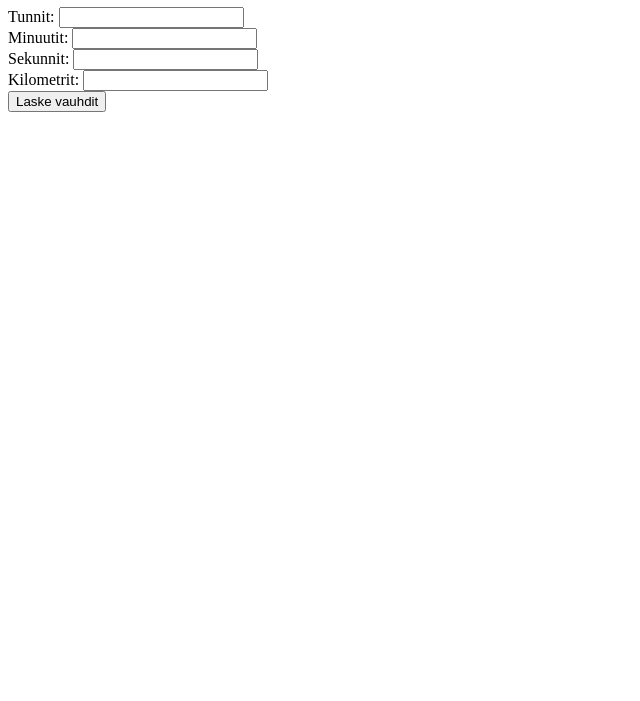
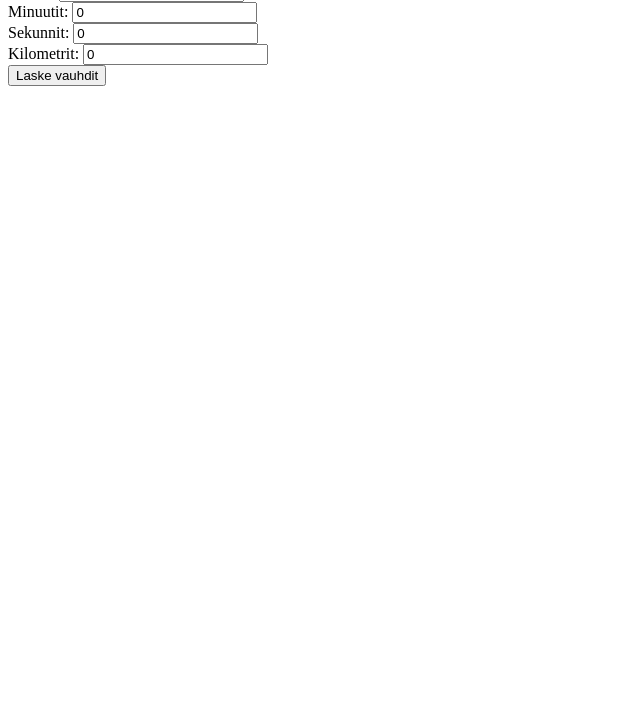
Before and after one commit to hulk-konen/TTC2080, a plain HTML site: page harj2/h2t6.html in a window 1280 px wide. Shown: the part 99-800 px from the top of the page, without its empty margins (0-640 px from the left). Drawn offline with Linux system fonts and the light colour scheme.

Commit message:
harj 2 pieni fiksi

```diff
--- a/harj2/h2t6.html
+++ b/harj2/h2t6.html
@@ -1,4 +1,3 @@
-fiksaa oletusarvot
 <!--
 Toteuta JavaScriptillä oheisen kuvan mukainen
 vauhtilaskin. Ohjelma laskee syötettyjen arvojen
@@ -58,7 +57,7 @@ Tehtävä palautetaan osoittamalla URL toimivaan ohjelmaan
 <script>
 
 class Vauhtilaskin {
-    constructor(h = 0, min = 0, sec, km){
+    constructor(h, min, sec, km){
     this.h = h;
     this.min = min;
     this.sec = sec;
@@ -118,10 +117,10 @@ function laskuri(t, m, s, k) {
 <body>
     <h1>Vauhtilaskin</h1>
     <form id="f">
-        Tunnit: <input type=text id="h"><br>
-        Minuutit: <input type=text id="min"><br>
-        Sekunnit: <input type=text id="sec"><br>
-        Kilometrit: <input type=text id="km"><br>
+        Tunnit: <input type=text id="h" value="0"><br>
+        Minuutit: <input type=text id="min"value="0" ><br>
+        Sekunnit: <input type=text id="sec" value="0"><br>
+        Kilometrit: <input type=text id="km" value="0"><br>
         <button type="button" onclick="laskuri(f.h.value, f.min.value, f.sec.value, f.km.value)">Laske vauhdit</button>
      </form>
 
--- a/harj5/h5t2-moduuli.js
+++ b/harj5/h5t2-moduuli.js
@@ -1,4 +1,4 @@
-const moduuli = require('./user')
+const moduuli = require('./user.js')
 
 
 
```
Also changed, not shown: 1 other file.
